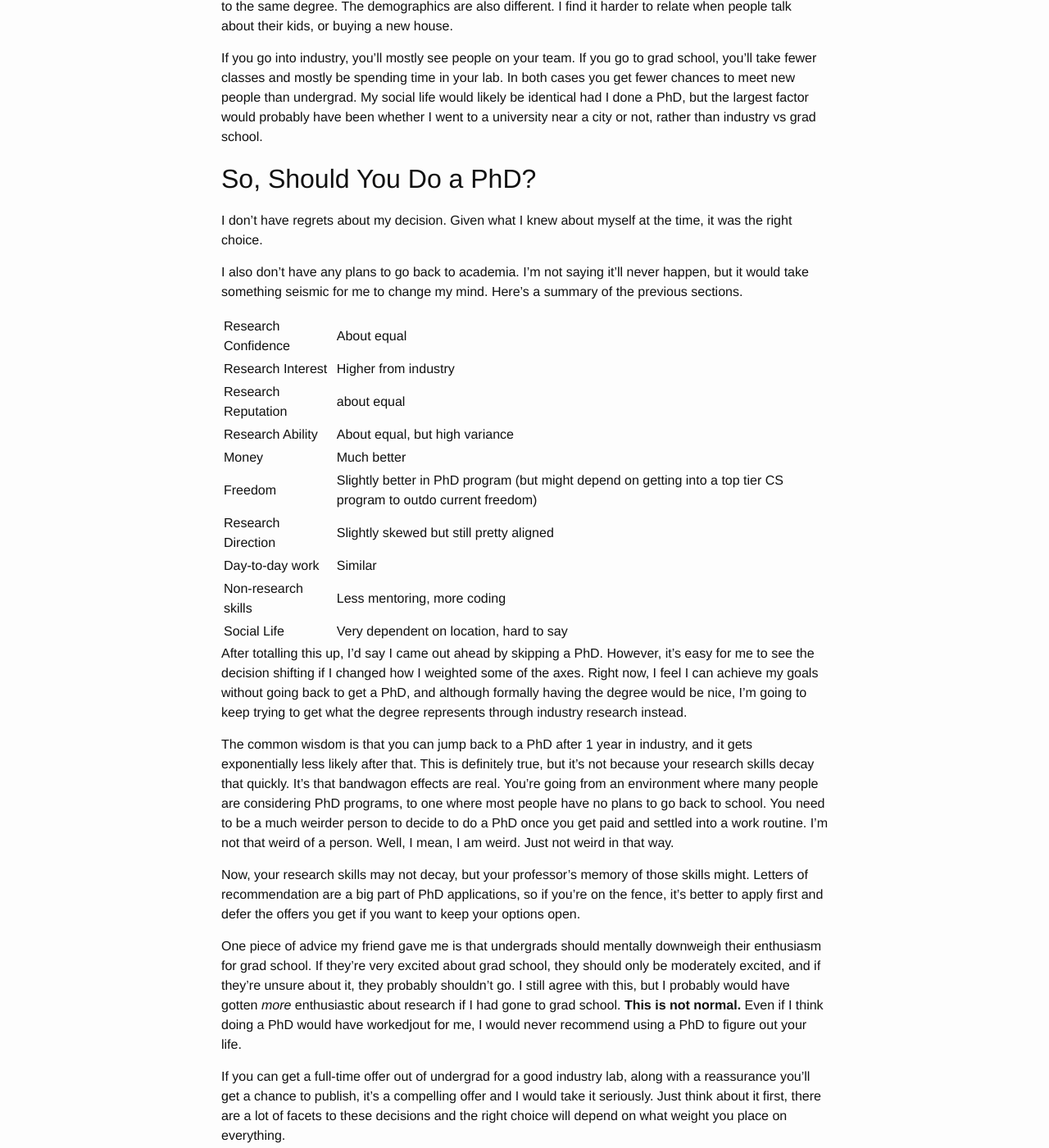
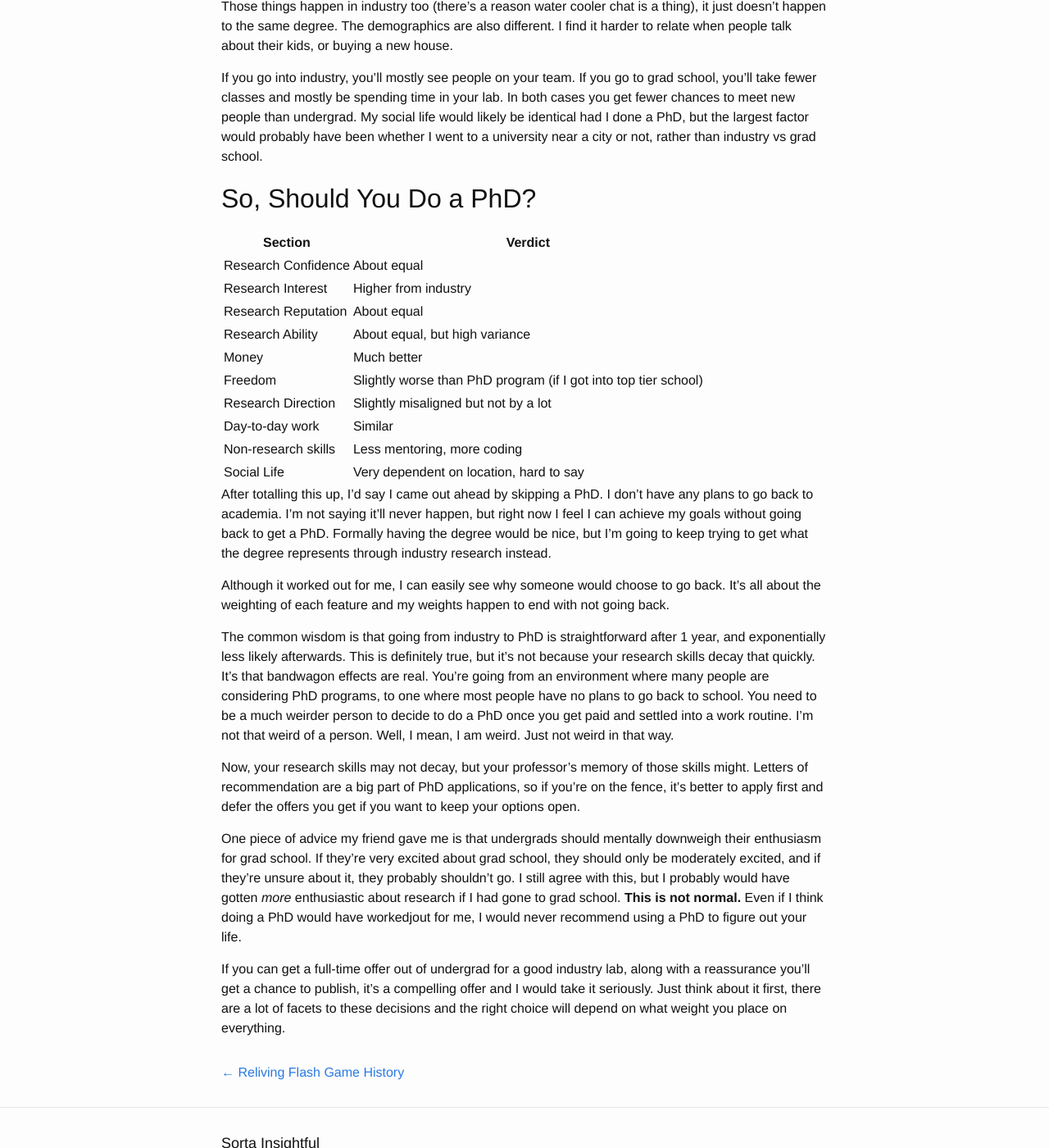
Before and after one commit to alexirpan/alexirpan.github.io, a Jekyll site: the page built from _posts/2021-03-14-grad-school-5years.markdown, in a window 1280 px wide and 1400 px high, scrolled down 8645 px. Shown: the whole window at 82% size. Built offline with Jekyll 4.4.1, drawn with Linux system fonts in a browser that asks for light colours; nearby versions of some CDN libraries; formulas are drawn with MathJax 3; some of the changed text lies outside the part shown.

Commit message:
Yeah I like this reorganizing, just needs more cleanup passes

```diff
--- a/_posts/2021-03-14-grad-school-5years.markdown
+++ b/_posts/2021-03-14-grad-school-5years.markdown
@@ -23,8 +23,9 @@
 applying imitation learning and reinforcement learning to robot manipulation
 problems.
 
-It's been 5 years since I
-decided not to apply to a PhD program, and 5-6 years is about the length of
+I don't have regrets about deciding to skip a PhD. Given what I knew about myself at the time,
+it was the right choice.
+But it's been 5 years since then, and 5-6 years is about the length of
 a computer science PhD. There's a nice parallel there, so I figured I'd write an
 update on how things have gone, as well as how my life may have differed if I did a PhD
 instead.
@@ -48,7 +49,7 @@
 experience is **wildly** different. My experience won't be typical because no one's
 experience is typical. The space of outcomes is too big. Even if your outcome doesn't
 line up with mine, I hope this post conveys the *potential* outcomes.
-* For that reason, this post is long. Sorry. I tried to make it shorter and I failed.
+* Conveying those outcomes made this post long. Sorry. I tried to make it shorter and I failed.
 
 
 Research Confidence
@@ -466,31 +467,30 @@
 So, Should You Do a PhD?
 ---------------------------------------------------------------------------------------
 
-I don't have regrets about my decision. Given what I knew about myself at the time, it was the
-right choice.
-
-I also don't have any plans to go back to academia. I'm not saying it'll never happen, but it would
-take something seismic for me to change my mind. Here's a summary of the previous sections.
-
+Section | Verdict
+-----------|-----------------
 Research Confidence | About equal
 Research Interest | Higher from industry
-Research Reputation | about equal
+Research Reputation | About equal
 Research Ability | About equal, but high variance
 Money | Much better
-Freedom | Slightly better in PhD program (but might depend on getting into a top tier CS program to outdo current freedom)
-Research Direction | Slightly skewed but still pretty aligned
+Freedom | Slightly worse than PhD program (if I got into top tier school)
+Research Direction | Slightly misaligned but not by a lot
 Day-to-day work | Similar
 Non-research skills | Less mentoring, more coding
 Social Life | Very dependent on location, hard to say
 
-After totalling this up, I'd say I came out ahead by skipping a PhD. However, it's easy for me to see
-the decision shifting if I changed how I weighted some of the axes.
-Right now, I feel I can achieve my goals without going back
-to get a PhD, and although formally having the degree would be nice, I'm going to keep trying to
+After totalling this up, I'd say I came out ahead by skipping a PhD.
+I don't have any plans to go back to academia. I'm not saying it'll never happen, but
+right now I feel I can achieve my goals without going back to get a PhD.
+Formally having the degree would be nice, but I'm going to keep trying to
 get what the degree represents through industry research instead.
 
-The common wisdom is that you can jump back to a PhD after 1 year in industry,
-and it gets exponentially less likely after that.
+Although it worked out for me, I can easily see why someone would choose to go back. It's
+all about the weighting of each feature and my weights happen to end with not going back.
+
+The common wisdom is that going from industry to PhD is straightforward after 1 year, and
+exponentially less likely afterwards.
 This is definitely true, but it's not because your research skills decay that quickly. It's
 that bandwagon effects are real. You're going from an environment where many people
 are considering PhD programs, to one where most people have no plans to
```
